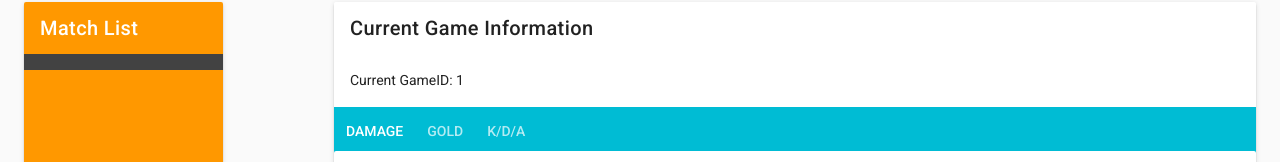
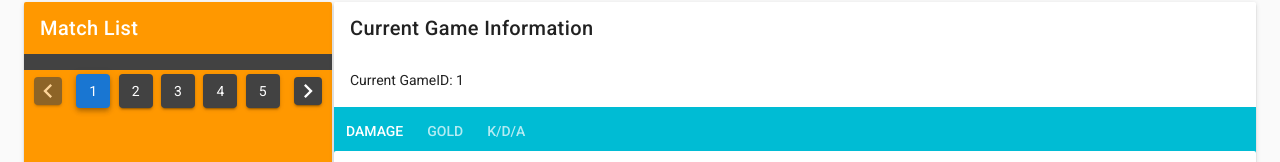
Before and after one commit to JoyCJay/lolTool-frontend, a Vue app: page /consult/1/1 in a window 1280 px wide. Shown: the part 280-442 px from the top of the page. Built offline with nearby package versions, Linux system fonts and the light colour scheme.

Commit message:
2019/05/19 添加match list分页

```diff
--- a/package.json
+++ b/package.json
@@ -11,7 +11,6 @@
     "axios": "^0.18.0",
     "d3": "^3.5.17",
     "echarts": "^4.2.1",
-    "material-design-icons-iconfont": "^4.0.5",
     "vue": "^2.6.6",
     "vue-nvd3": "^1.0.0",
     "vue-router": "^3.0.2",
@@ -24,6 +23,7 @@
     "babel-eslint": "^10.0.1",
     "eslint": "^5.8.0",
     "eslint-plugin-vue": "^5.0.0",
+    "material-design-icons-iconfont": "^4.0.5",
     "stylus": "^0.54.5",
     "stylus-loader": "^3.0.1",
     "vue-cli-plugin-vuetify": "^0.5.0",
--- a/src/components/Main.vue
+++ b/src/components/Main.vue
@@ -4,16 +4,28 @@
       <v-layout align-space-around justify-center row fill-height wrap>
         <v-flex d-flex xs12 sm12 md12 id="summoner">
           <Summoner #summoner v-on:getSummoner="getSummoner" v-on:showMatchList="showMatchList"/>
+
         </v-flex>
 
         <v-flex d-flex xs12 sm12 md2 v-if="visible">
             <v-card color="orange" dark height="350px">
               <v-card-title primary class="title">Match List</v-card-title>
               <MatchList v-on:switchGame="switchCurrentGame" :matchList="matchList" :summoner="summoner"/>
+              <v-pagination
+                      v-model="matchListIndex"
+                      :length="5"
+                      :total-visible="5"
+              ></v-pagination>
             </v-card>
         </v-flex>
         <v-flex d-flex xs12 sm12 md1></v-flex>
         <v-flex d-flex xs12 sm12 md9>
+          <v-progress-circular
+                  class="progress-circular"
+                  indeterminate
+                  color="primary"
+                  v-if="circularVisible"
+          ></v-progress-circular>
           <GameDetail v-if="visible" :match="match"></GameDetail>
         </v-flex>
       </v-layout>
@@ -62,6 +74,12 @@
       matchListIndex: 1,
       matchList:Object,
       match:{},
+      circularVisible: false,
+    }
+  },
+  watch: {
+    matchListIndex: function(){
+      this.showMatchList()
     }
   },
   methods: {
@@ -73,8 +91,10 @@
             match.meta.result = this.winOrLose(match, this.summoner.name);
             match.meta.kda = this.showKDA(match, this.summoner.name);
           });
-          this.visible = true;
-        })
+          this.visible = true
+          this.circularVisible = false
+        });
+        this.circularVisible = true
       }
     },
     winOrLose: function(match, summonerName) {
@@ -126,5 +146,7 @@
 </script>
 
 <style>
-
+.progress-circular{
+  margin: 5rem;
+}
 </style>
--- a/src/components/MatchList.vue
+++ b/src/components/MatchList.vue
@@ -11,11 +11,11 @@
                 <v-list-tile-title v-html="match.meta.result"></v-list-tile-title>
                 <v-list-tile-sub-title>Date: {{match.meta.date}}</v-list-tile-sub-title>
                 <v-list-tile-sub-title v-html="match.meta.kda"></v-list-tile-sub-title>
-
             </v-list-tile-content>
         </v-list-tile>
         <v-divider v-if="index + 1 < matchList.length" :key="`divider-${index}`"></v-divider>
       </template>
+
     </v-list>
     <!--
     <v-pagination  v-model="matchPage" :length="4" color="grey lighten-1"></v-pagination>
--- a/src/main.js
+++ b/src/main.js
@@ -1,17 +1,20 @@
 import Vue from 'vue'
 import Vuetify from 'vuetify'
+import 'material-design-icons-iconfont/dist/material-design-icons.css'
 import 'vuetify/dist/vuetify.min.css' // Ensure you are using css-loader
 import App from './App.vue'
 import router from './router'
 import echarts from 'echarts';
 
-Vue.use(Vuetify)
+Vue.use(Vuetify, {
+  iconfont: 'md'
+});
 
 Vue.prototype.$echarts = echarts;
 
-Vue.config.productionTip = false
+Vue.config.productionTip = false;
 
 new Vue({
   render: h => h(App),
   router,
-}).$mount('#app')
+}).$mount('#app');
```
Also changed, not shown: 1 other file (tests, documents, lock files or other folders).
